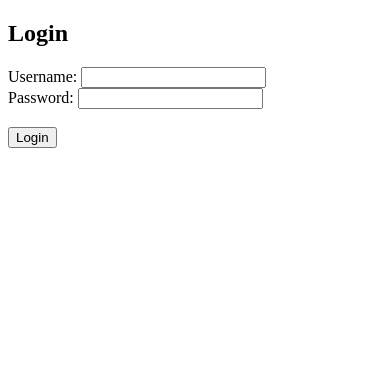
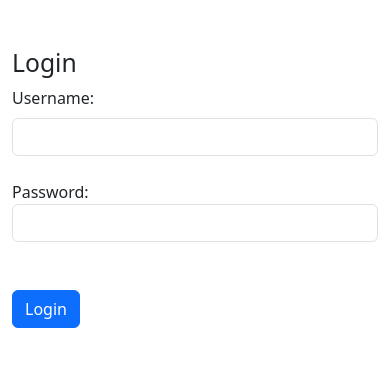
Before and after one commit to andols-dev/secure_django_app, a Django app: page /users/login/ in a window 390 px wide. Shown: the top 367 px of the page. Run offline with Django 4.2, Linux system fonts and the light colour scheme; some libraries are stand-ins or nearby versions.

Commit message:
design login page

```diff
--- a/users/templates/users/login.html
+++ b/users/templates/users/login.html
@@ -1,12 +1,9 @@
-<!DOCTYPE html>
-<html lang="en">
-<head>
-    <meta charset="UTF-8">
-    <meta http-equiv="X-UA-Compatible" content="IE=edge">
-    <meta name="viewport" content="width=device-width, initial-scale=1.0">
-    <title>Document</title>
-</head>
-<body>
+{% extends 'partials/register_login_base.html' %}
+
+{% block content %}
+<div class="container mt-5">
+    <div class="row">
+        <div class="col-md-6 offset-md-3">
             <h2>Login</h2>
             {% if messages %}
                 <ul class="messages">
@@ -19,13 +16,16 @@
             {% if error %}
                 <p>{{ error }}</p>
             {% endif %}
+            {% load crispy_forms_tags %}
             <form method="post">
                 {% csrf_token %}
-        <label for="username">Username:</label>
-        <input type="text" name="username" required>
+                <label for="username" class="form-label">Username:</label>
+                <input type="text" class="form-control" name="username" required>
                 <br> <label for="password">Password:</label>
-        <input type="password" name="password" required> <br><br>
-        <button type="submit">Login</button>
+                <input type="password" class="form-control" name="password" required> <br><br>
+                <button type="submit" class="btn btn-primary">Login</button>
             </form>
-</body>
-</html>
+        </div>
+    </div>
+</div>
+{% endblock content %}
```
Lines whose indentation alone changed are shown as unchanged.
